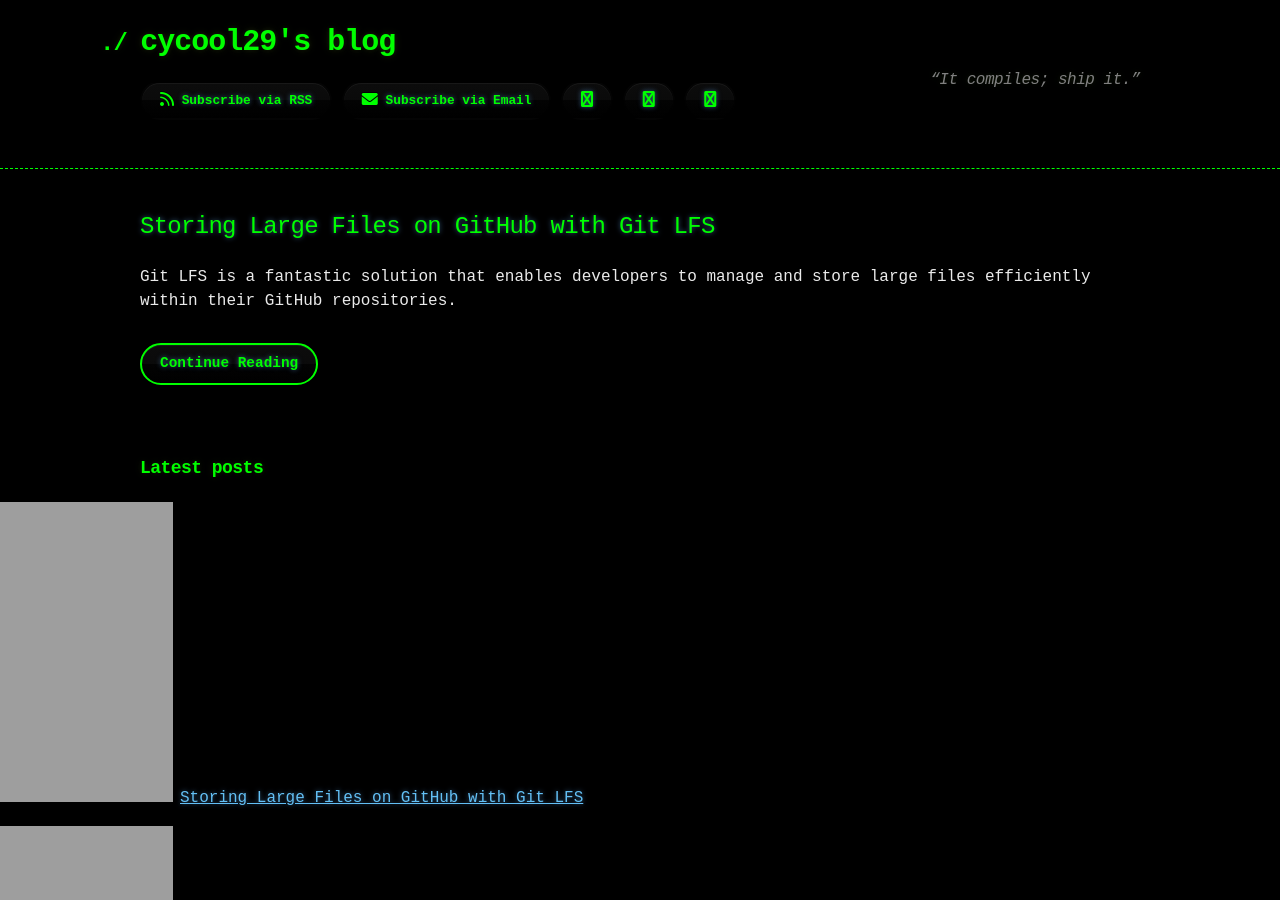
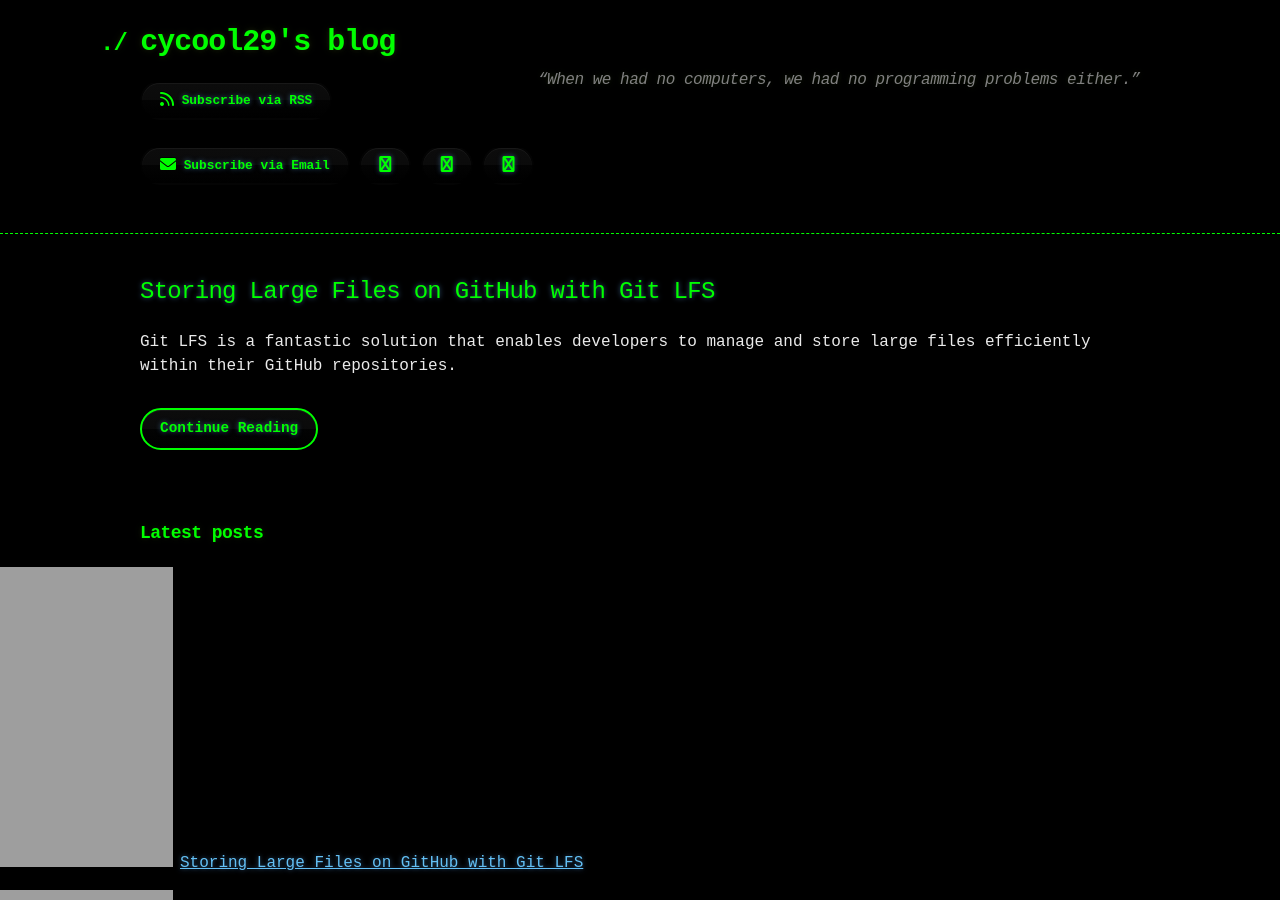
Before and after one commit to cycool29/cycool29.github.io, a Jekyll site: the page built from index.md, in a window 1280 px wide and 900 px high. Built offline with Jekyll 4.4.1, drawn with Linux system fonts in a browser that asks for light colours; a style sheet for code colours, icons or effects is not loaded.

Commit message:
Update quotes

```diff
--- a/_config.yml
+++ b/_config.yml
@@ -1,5 +1,5 @@
 title: cycool29's blog
-description: "“It compiles; ship it.” "
+description: "“When we had no computers, we had no programming problems either.” "
 bio: A high school student. Intermediate in Python, Git, Bash. Learning JavaScript. He/Him. "
 author: cycool29
 url: https://cycool29.github.io
```
